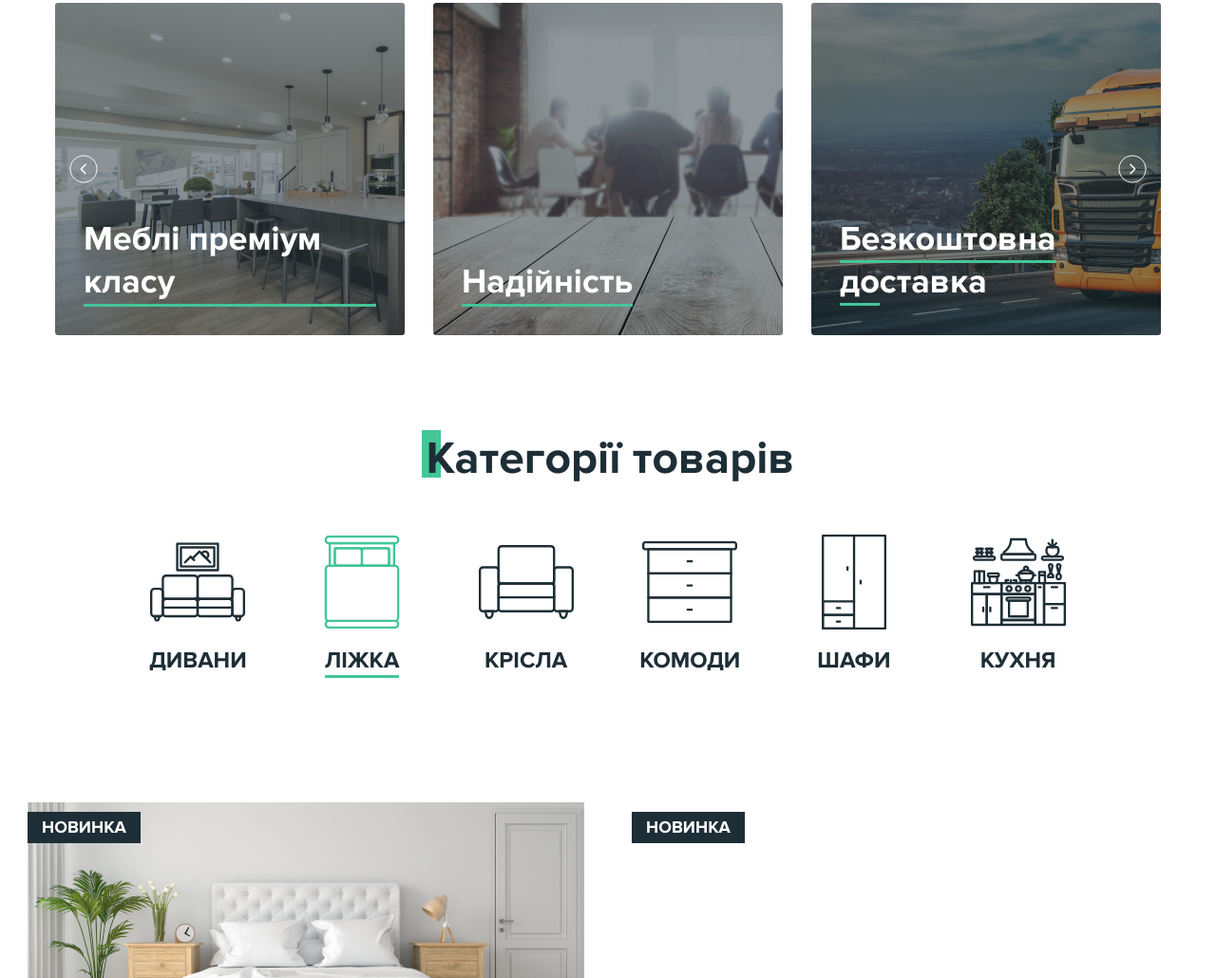
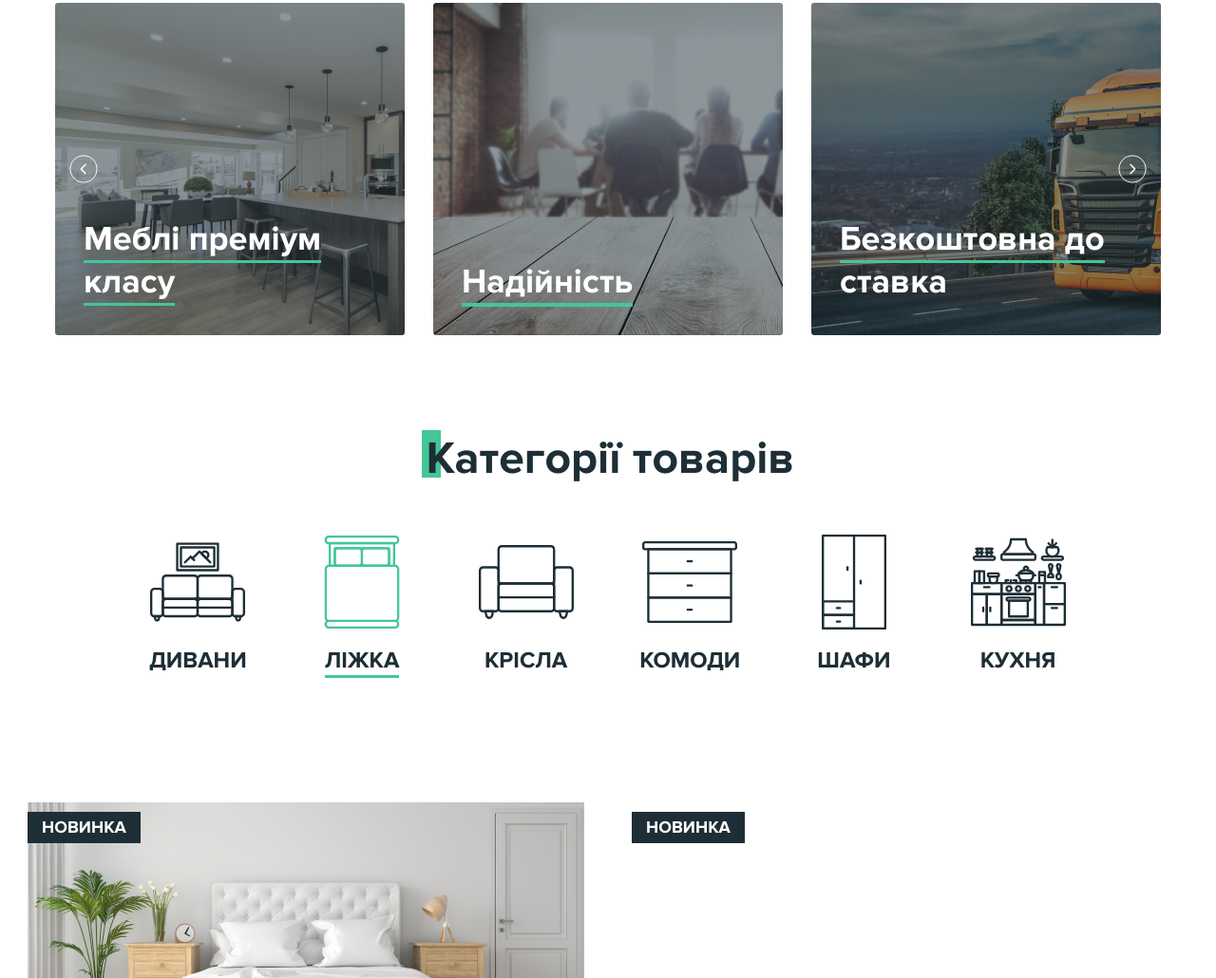
Before and after one commit to BlazerXXI/Furniture-Test-in-developing-, a plain HTML site: page index.html in a window 1280 px wide. Shown: the part 1149-2179 px from the top of the page at 95% size. Drawn offline with Linux system fonts and the light colour scheme.

Commit message:
Add files via upload

```diff
--- a/css/style.css
+++ b/css/style.css
@@ -584,6 +584,13 @@ select {
   flex-direction: column;
 }
 
+._green-line {
+  box-shadow: 0px 3px 0px 0px #44c697;
+}
+._green-line_free-trans {
+  box-shadow: 0px 3px 0px 0px #44c697;
+}
+
 .advantage__title {
   display: flex;
   justify-content: center;
@@ -670,7 +677,6 @@ select {
     ),
     url("../img/column-advantage/column-advantage-03.jpg") 0 0 no-repeat;
   border-radius: 3px;
-
   min-height: 350px;
 }
 .column-advantage__container {
@@ -690,12 +696,7 @@ select {
   margin: 0px 0px 3px 0px;
   transition: all 0.3s ease 0s;
 }
-._green-line {
-  box-shadow: 0px 3px 0px 0px #44c697;
-}
-._green-line_free-trans {
-  box-shadow: 0px 3px 0px 0px #44c697;
-}
+
 .column-advantage__text {
   display: none;
   color: #fff;
--- a/index.html
+++ b/index.html
@@ -255,10 +255,12 @@
                       <div
                         class="column-advantage__content_01 column-advantage__container"
                       >
-                        <h3
-                          class="column-advantage__title _green-line main-block__title"
-                        >
-                          Меблі преміум класу
+                        <h3 class="column-advantage__title main-block__title">
+                          <span
+                            class="column-advantage__title main-block__title _green-line_free-trans"
+                          >
+                            Меблі преміум класу
+                          </span>
                         </h3>
                         <p
                           class="column-advantage__text main-sections-normal-text"
@@ -279,7 +281,10 @@
                         <h3
                           class="column-advantage__title _green-line main-block__title"
                         >
-                          Надійність
+													<span
+													class="column-advantage__title main-block__title _green-line_free-trans">
+												Надійність
+											</span>
                         </h3>
                         <p
                           class="column-advantage__text main-sections-normal-text"
@@ -301,8 +306,10 @@
                         <h3 class="column-advantage__title main-block__title">
                           <span
                             class="column-advantage__title main-block__title _green-line_free-trans"
-                            >Безкоштовна до</span
-                          >ставка
+                          >
+                            Безкоштовна до
+                          </span>
+                          ставка
                         </h3>
                         <p
                           class="column-advantage__text main-sections-normal-text"
```
